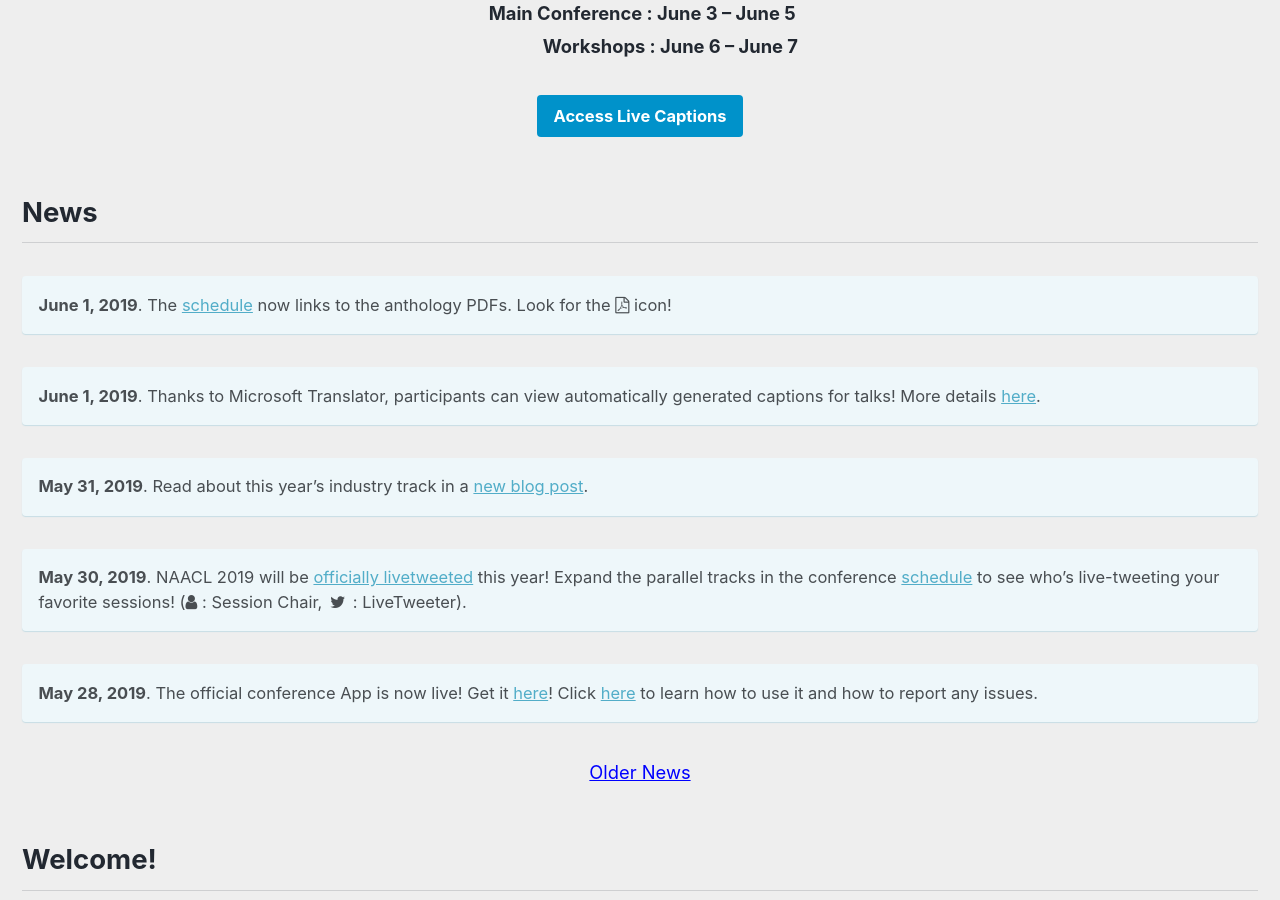
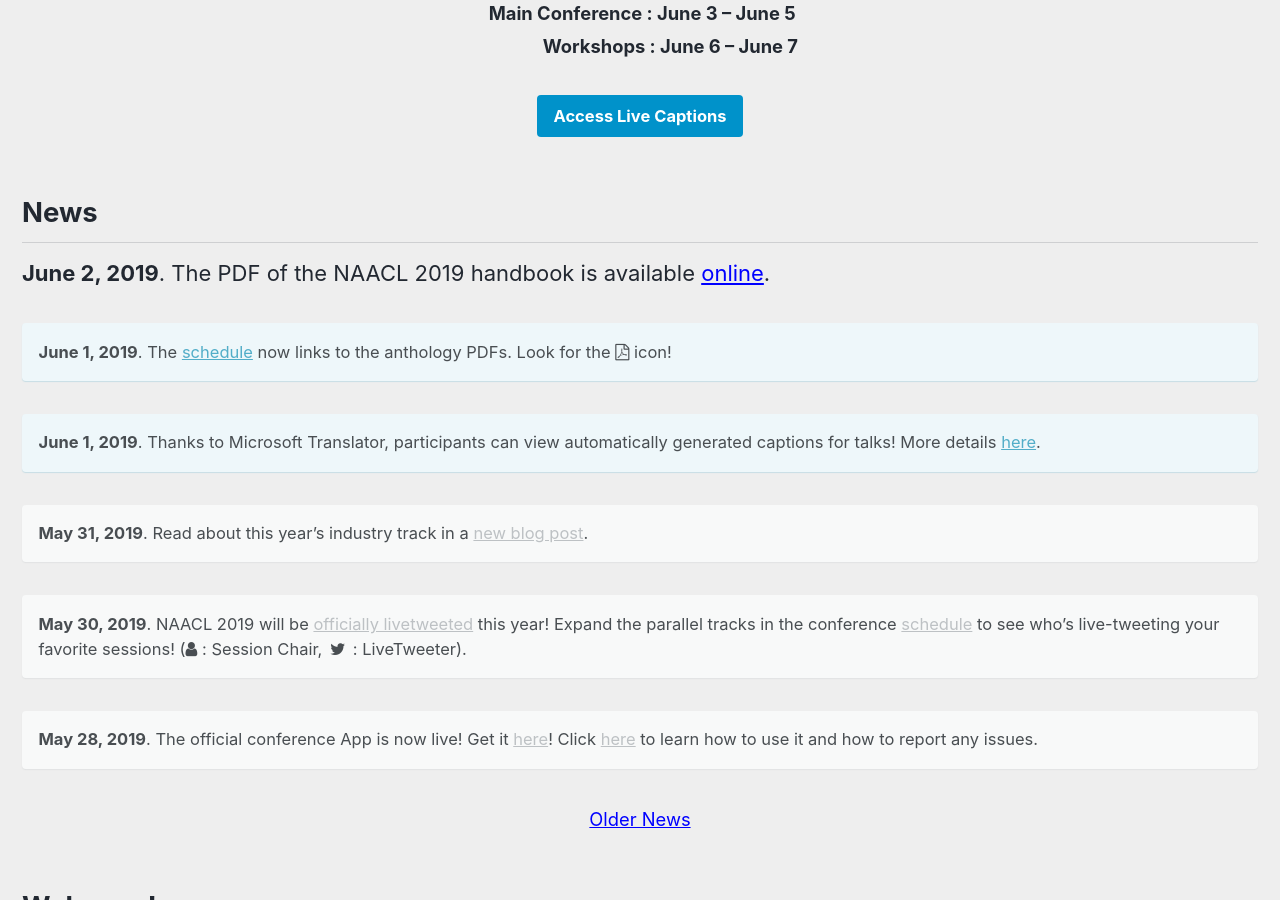
Before and after one commit to naacl-org/naacl-2021-website, a Jekyll site: the page built from _pages/home.md, in a window 1280 px wide and 900 px high, scrolled down 768 px. Built offline with Jekyll 4.4.1, drawn with Linux system fonts in a browser that asks for light colours.

Commit message:
Add news item about handbook PDF.

```diff
--- a/_pages/home.md
+++ b/_pages/home.md
@@ -20,6 +20,8 @@ excerpt: "<br/><br/>"
 
 <h2>News</h2>
 
+**June 2, 2019**. The PDF of the NAACL 2019 handbook is available [online](https://drive.google.com/file/d/1voapzLnqp5c53vhyUSo28LYNDwhdCtxI/view).
+
 **June 1, 2019**. The [schedule](/schedule/) now links to the anthology PDFs. Look for the <i class="fa fa-file-pdf-o"></i> icon!
 {: .notice--info}
 
@@ -27,13 +29,13 @@ excerpt: "<br/><br/>"
 {: .notice--info}
 
 **May 31, 2019**. Read about this year's industry track in a [new blog post](/blog/industry-track-vol2/).
-{: .notice--info}
+{: .notice}
 
 **May 30, 2019**. NAACL 2019 will be [officially livetweeted](/blog/livetweet-sign-up/) this year! Expand the parallel tracks in the conference [schedule](/schedule/) to see who's live-tweeting your favorite sessions! (<i class="fa fa-user"></i> : Session Chair, <i class="fa fa-fw fa-twitter"></i> : LiveTweeter).
-{: .notice--info}
+{: .notice}
 
 **May 28, 2019**. The official conference App is now live! Get it [here](https://whova.com/portal/naacl_201906/?source=download_page)! Click [here](/participants#conference-app) to learn how to use it and how to report any issues.
-{: .notice--info}
+{: .notice}
 
 
 <div class="text-center">
```
